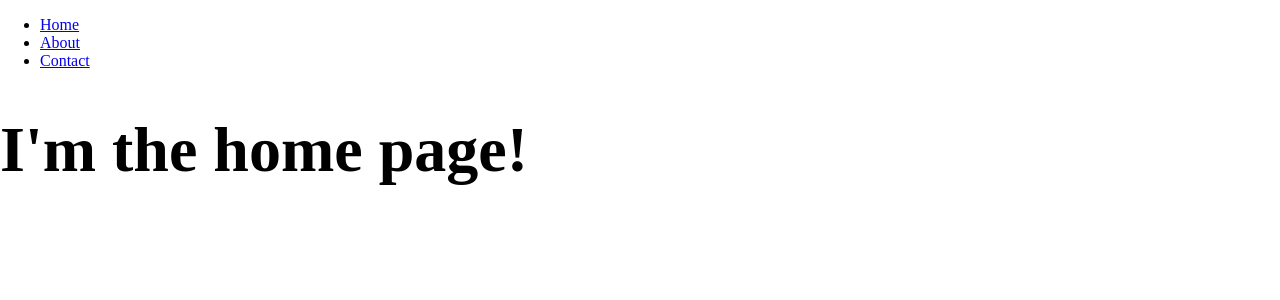
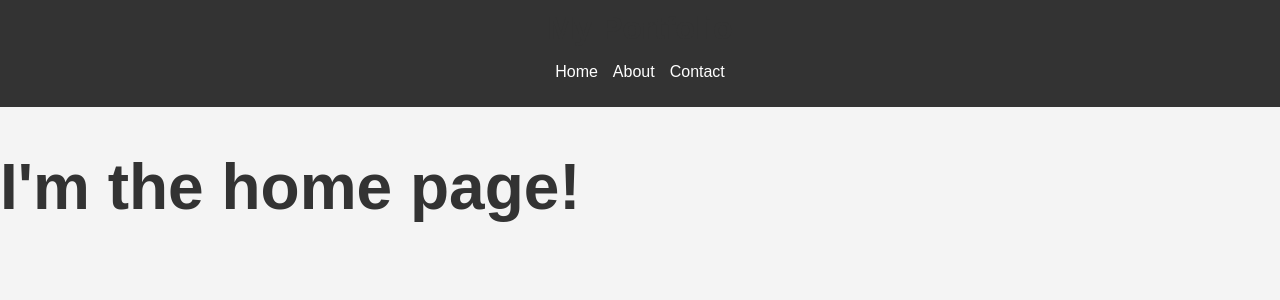
Before and after one commit to osvaldonytimes/mmc6145-module-1-1-concepcion-osvaldo, a React (Vite) app: page / in a window 1280 px wide. Shown: the top 300 px of the page. Built offline with nearby package versions, Linux system fonts and the light colour scheme.

Commit message:
header component

```diff
--- a/src/App.jsx
+++ b/src/App.jsx
@@ -1,24 +1,13 @@
-import { Link, Route, Routes } from "react-router-dom";
+import { Route, Routes } from "react-router-dom";
 import Home from "./pages/home";
 import About from "./pages/about.jsx";
 import Contact from "./pages/contact.jsx";
+import Header from "./components/header.jsx";
 
 export default function App() {
   return (
     <div>
-      <nav>
-        <ul>
-          <li>
-            <Link to="/">Home</Link>
-          </li>
-          <li>
-            <Link to="/about">About</Link>
-          </li>
-          <li>
-            <Link to="/contact">Contact</Link>
-          </li>
-        </ul>
-      </nav>
+      <Header />
       <Routes>
         <Route path="/" element={<Home />} />
         <Route path="/about" element={<About />} />
--- /dev/null
+++ b/src/components/header.jsx
@@ -0,0 +1,32 @@
+import React from "react";
+import { Link } from "react-router-dom";
+import styles from "../styles/header.module.css";
+
+const Header = () => {
+  return (
+    <header className={styles.header}>
+      <h1 className={styles.headerTitle}>My Portfolio</h1>
+      <nav>
+        <ul className={styles.navList}>
+          <li className={styles.navItem}>
+            <Link className={styles.navLink} to="/">
+              Home
+            </Link>
+          </li>
+          <li className={styles.navItem}>
+            <Link className={styles.navLink} to="/about">
+              About
+            </Link>
+          </li>
+          <li className={styles.navItem}>
+            <Link className={styles.navLink} to="/contact">
+              Contact
+            </Link>
+          </li>
+        </ul>
+      </nav>
+    </header>
+  );
+};
+
+export default Header;
--- a/src/index.css
+++ b/src/index.css
@@ -1,3 +1,21 @@
+/* Global styles */
 body {
+  font-family: 'Arial', sans-serif;
+  background-color: #f4f4f4;
   margin: 0;
+  padding: 0;
 }
+
+.container {
+  max-width: 960px;
+  margin: 0 auto;
+  padding: 20px;
+}
+
+h1, h2, h3 {
+  color: #333;
+}
+
+p {
+  line-height: 1.6;
+}
--- /dev/null
+++ b/src/styles/header.module.css
@@ -0,0 +1,32 @@
+.header {
+  background-color: #333;
+  color: #fff;
+  padding: 10px 0;
+  text-align: center;
+}
+
+.headerTitle {
+  margin: 0;
+}
+
+.navList {
+  padding: 0;
+  list-style-type: none;
+  display: flex;
+  justify-content: center;
+  gap: 15px;
+}
+
+.navItem {
+  display: inline-block;
+}
+
+.navLink {
+  color: #fff;
+  text-decoration: none;
+  transition: color 0.3s ease;
+}
+
+.navLink:hover {
+  color: #007BFF;
+}
```
Also changed, not shown: 1 other file (tests, documents, lock files or other folders).
